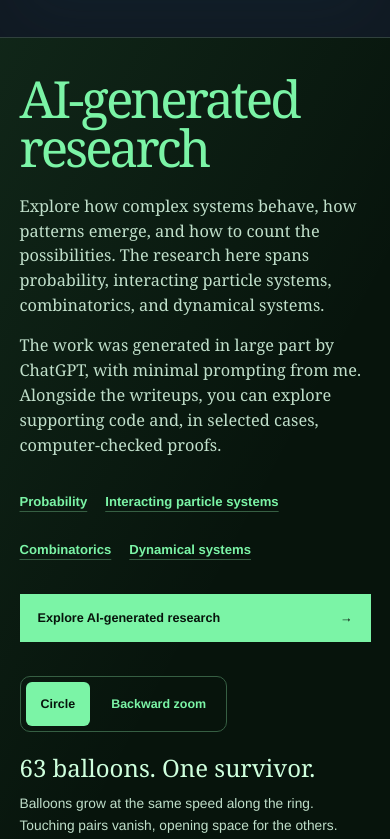
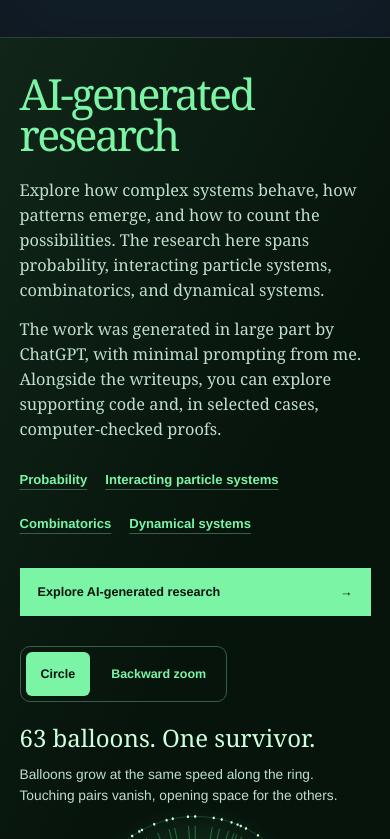
Before and after one commit to jfrichey/jfrichey.github.io, a plain HTML site: page index.html in a window 390 px wide. Shown: the part 1766-2605 px from the top of the page. Drawn offline with Linux system fonts and the light colour scheme.

Commit message:
Preserve homepage mobile layout alongside the balloon zoom

```diff
--- a/index.html
+++ b/index.html
@@ -152,6 +152,11 @@
     #ai .zoom-details summary { color: var(--preview-accent); cursor: pointer; padding: 8px 0; width: fit-content; }
     #ai .zoom-details summary:focus-visible { outline: 2px solid var(--preview-accent); outline-offset: 3px; }
     #ai .zoom-details p { margin: 0; font: inherit; color: inherit; max-width: 55ch; }
+    @media (max-width: 720px) {
+      #ai .display-title { font-size: clamp(2.4rem, 11vw, 3.6rem); }
+      #ai .home-grid { gap: 30px; }
+      #ai .ai-topic-links { gap: 0 18px; margin-top: 16px; }
+    }
     </style>
     <script defer src="site.js?v=20260827-mobile-launch"></script>
     <script async src="https://www.googletagmanager.com/gtag/js?id=G-8KNCG5G8RV"></script>
```
